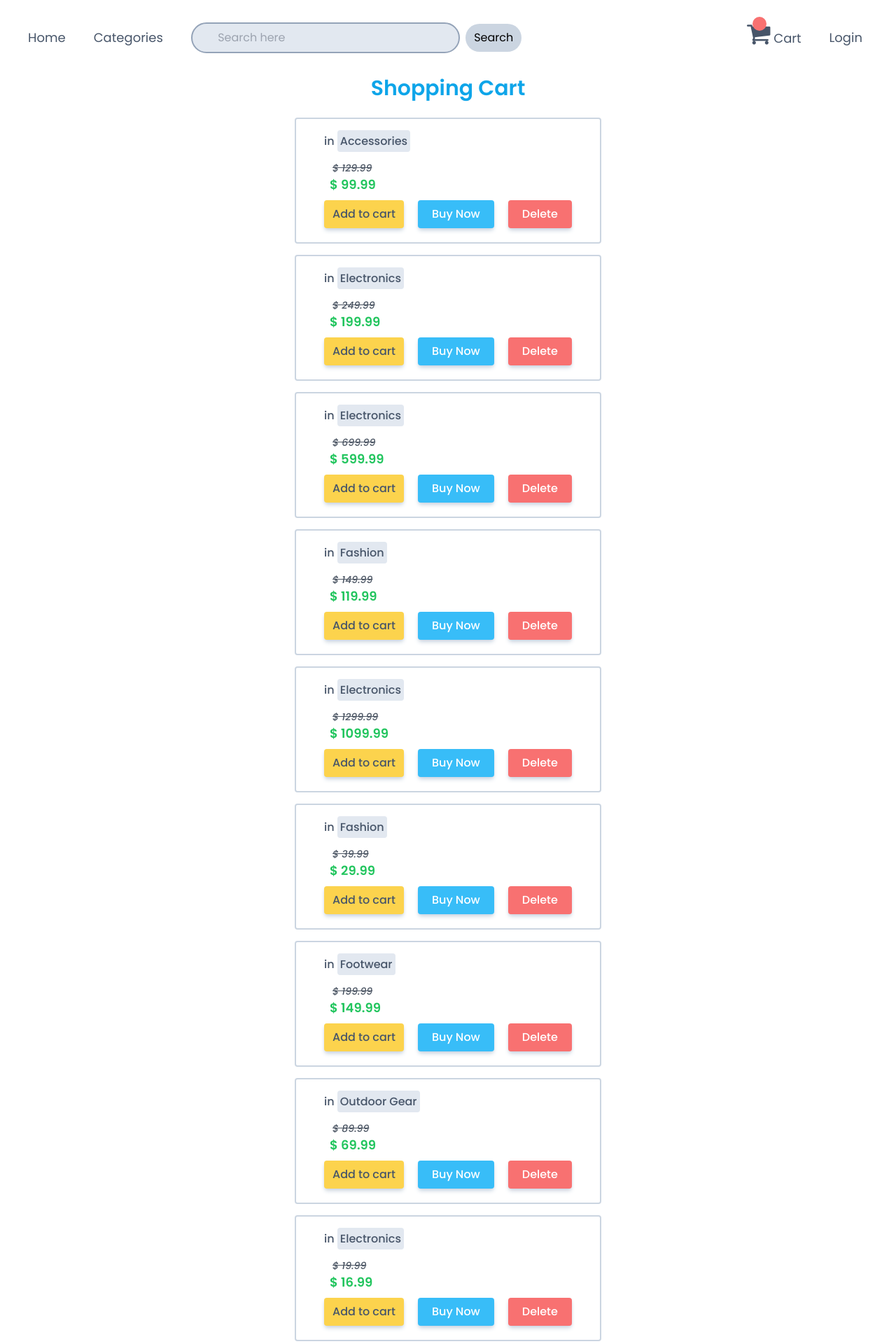
After one commit to chriswilder3/SnapMart, a Django app: page /cartview in a window 1280 px wide. The commit adds this page. Shown: the top 1920 px of the page at 70% size. Run offline with Django 5.2, Linux system fonts and the light colour scheme; data comes from the database, SQL or seed files in the repository; some libraries are stand-ins or nearby versions.

Commit message:
added cartview view

```diff
--- /dev/null
+++ b/shop/templates/cartview.html
@@ -0,0 +1,43 @@
+{% extends 'master.html' %}
+{% block content %}
+    <script>
+
+    </script>
+    <h3 class=" text-3xl py-2 my-2 mx-auto text-sky-500 font-semibold">
+        Shopping Cart
+    </h3>
+
+    {% for item in items %}
+
+
+    <div class="item-card border-2 border-slate-300 my-2  px-10 py-5 text-wrap font-medium rounded
+                    text-slate-600 mx-auto ">
+
+                <p class=" pb-4 "> in <span class="bg-slate-200 p-1 rounded">{{ item.category }}</span> </p>
+                <p class="px-2 line-through ml-1 text-sm text-gray-600 "> <i> &#36 {{ item.price }} </i> </p>
+                <p class="px-2 mb-2 text-green-500 text-lg font-semibold ">  &#36 {{ item.discount_price }}  </p>
+
+                <div class="flex gap-5 *:shadow-md *:shadow-slate-300  ">
+                    <button type="button" value="{{item.id}}" class="addtocart bg-amber-300 p-2  px-3 rounded
+                            transition delay-75 hover:bg-amber-400 hover:scale-105">
+                        Add to cart
+                    </button>
+
+                    <a href="" class="bg-sky-400 text-white p-2  px-5 rounded
+                            transition delay-75 hover:bg-sky-500 hover:scale-105" >
+                        Buy Now
+                    </a>
+                    <a href="" class="bg-red-400 text-white p-2  px-5 rounded
+                            transition delay-75 hover:bg-red-500 hover:scale-105" >
+                        Delete
+                    </a>
+                </div>
+
+
+    </div>
+    {% endfor %}
+
+
+
+
+{% endblock %}
--- a/shop/templates/master.html
+++ b/shop/templates/master.html
@@ -38,7 +38,7 @@
         </form>
 
         <!-- Cart with position adjustment -->
-        <a href="" class="relative text-slate-600 -top-1.5 hover:text-slate-900 hover:scale-105 text-lg">
+        <a href="{% url 'cartview' %}" class="relative text-slate-600 -top-1.5 hover:text-slate-900 hover:scale-105 text-lg">
             <i class="fa fa-shopping-cart text-4xl"> </i> Cart
             <div class="nav-cart-counter absolute w-5 h-5 text-sm text-white bg-red-400
                         items-center rounded-full text-center -top-1 left-2"></div>
--- a/shop/urls.py
+++ b/shop/urls.py
@@ -6,4 +6,5 @@ urlpatterns = [
     path('',views.home, name='index'),
     path('search', views.search, name = 'search'),
     path('product/<int:id>', views.detail, name= 'detail'),
+    path('cartview', views.cart_view, name = 'cartview'),
 ]
--- a/shop/views.py
+++ b/shop/views.py
@@ -59,3 +59,21 @@ def detail( request, id):
 
     # Create a detail.html now
     return render( request, 'detail.html', {'item':product})
+
+
+
+def cart_view(request):
+    # This is the view that passes information of all elements in the cart
+    # to show in the cartview template.
+
+    products = Product.objects.all()
+    context ={
+        'items':products,
+    }
+    # Notice that we passed everything, but in template
+    # We list those items as cards, which equate to id in the cart
+    # of localStorage.
+
+    # Further We need to optimize this, such that we receive the
+    # cart elemts here directly and fetch them Here.
+    return render(request, 'cartview.html',context)
```
